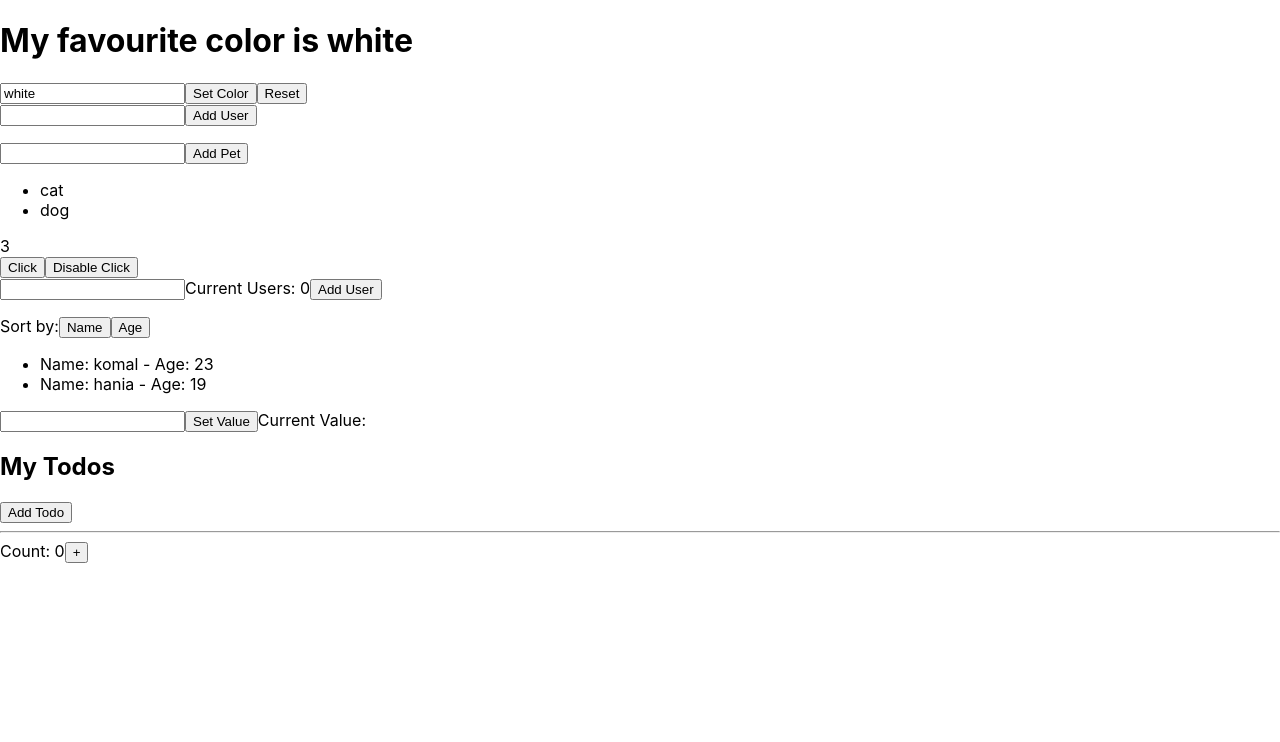
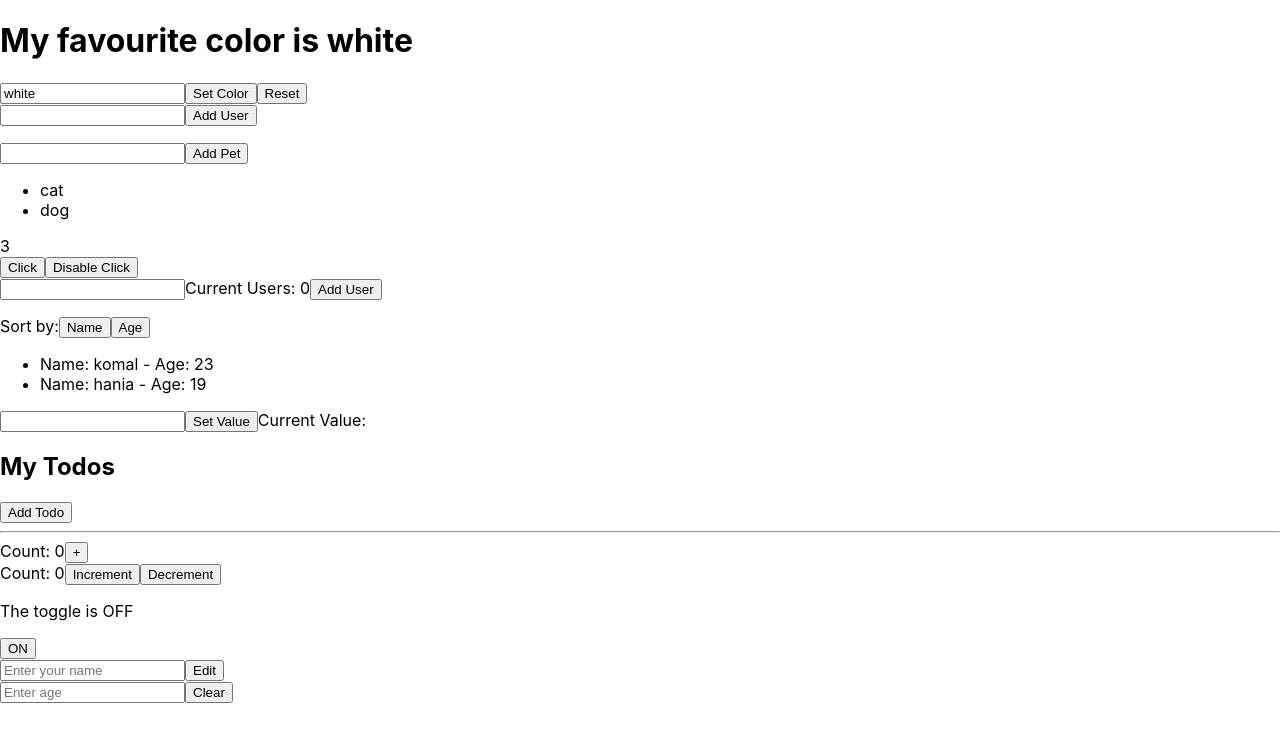
Before and after one commit to komalwaseem2/hooks_practice, a React (Create React App) app: page / in a window 1280 px wide. Shown: the top 742 px of the page. Built offline with nearby package versions, Linux system fonts and the light colour scheme.

Commit message:
useReducer, useImperativeHandler

```diff
--- a/src/index.js
+++ b/src/index.js
@@ -12,6 +12,10 @@ import UserList2 from './useMemo1';
 import Sorter from './useMemo2';
 import InputRef2 from './useRef2';
 import TodoList from './useCallback2Outer';
+import Counter from './useReducer1';
+import ToggleButton from './useReducer2';
+import FormName from './useImperativeHandler1';
+import FormAge from './useImperativeHandler2';
 
 const root = ReactDOM.createRoot(document.getElementById('root'));
 root.render(
@@ -24,6 +28,10 @@ root.render(
     <Sorter data={[{name:'komal',age:23},{name:'hania',age:19}]}></Sorter>
     <InputRef2></InputRef2>
     <TodoList></TodoList>
+    <Counter></Counter>
+    <ToggleButton></ToggleButton>
+    <FormName></FormName>
+    <FormAge></FormAge>
   </React.StrictMode>
 );
 
--- /dev/null
+++ b/src/useImperativeHandler1.js
@@ -0,0 +1,33 @@
+import { forwardRef, useRef, useImperativeHandle } from 'react';
+
+const MyInput = forwardRef(function MyInput(props, ref) {
+  const inputRef = useRef(null);
+
+  useImperativeHandle(ref, () => {
+    return {
+      focus() {
+        inputRef.current.focus();
+      }
+    };
+  }, []);
+
+  return <input {...props} ref={inputRef} />;
+});
+
+
+export default function FormName() {
+  const ref = useRef(null);
+
+  function handleClick() {
+    ref.current.focus();
+  }
+
+  return (
+    <form>
+      <MyInput placeholder="Enter your name" ref={ref} />
+      <button type="button" onClick={handleClick}>
+        Edit
+      </button>
+    </form>
+  );
+}
--- /dev/null
+++ b/src/useImperativeHandler2.js
@@ -0,0 +1,30 @@
+import React, { useRef, useImperativeHandle, forwardRef } from 'react';
+
+const InputComponent = forwardRef((props, ref) => {
+  const inputRef = useRef(null);
+
+  useImperativeHandle(ref, () => ({
+    clear: () => {
+      inputRef.current.value = '';
+    }
+  }), []);
+
+  return <input ref={inputRef} {...props} />;
+});
+
+export default function FormAge() {
+    const ref = useRef(null);
+
+    function handleClick() {
+      ref.current.clear();
+    }
+
+    return (
+      <form>
+        <InputComponent placeholder="Enter age" ref={ref} />
+        <button type="button" onClick={handleClick}>
+          Clear
+        </button>
+      </form>
+    );
+  }
--- /dev/null
+++ b/src/useReducer1.js
@@ -0,0 +1,25 @@
+import React, { useReducer } from 'react';
+
+const reducer = (state, action) => {
+  switch (action.type) {
+    case 'increment':
+      return { count: state.count + 1 };
+    case 'decrement':
+      return { count: state.count - 1 };
+    default:
+      return state;
+  }
+};
+
+export default function Counter  ()
+{
+  const [state, dispatch] = useReducer(reducer, {count: 0});
+
+  return (
+    <div>
+      Count: {state.count}
+      <button onClick={() => dispatch({ type: 'increment' })}>Increment</button>
+      <button onClick={() => dispatch({ type: 'decrement' })}>Decrement</button>
+    </div>
+  );
+};
--- /dev/null
+++ b/src/useReducer2.js
@@ -0,0 +1,25 @@
+import React, { useReducer } from 'react';
+
+const reducer = (state, action) => {
+  switch (action.type) {
+    case 'toggle':
+      return { isOn: !state.isOn };
+    default:
+      return state;
+  }
+};
+
+const ToggleButton = () => {
+  const [state, dispatch] = useReducer(reducer, {isOn: false});
+
+  return (
+    <div>
+      <p>The toggle is {state.isOn ? 'ON' : 'OFF'}</p>
+      <button onClick={() => dispatch({ type: 'toggle' })}>
+        {state.isOn ? 'OFF' : 'ON'}
+      </button>
+    </div>
+  );
+};
+
+export default ToggleButton;
```
